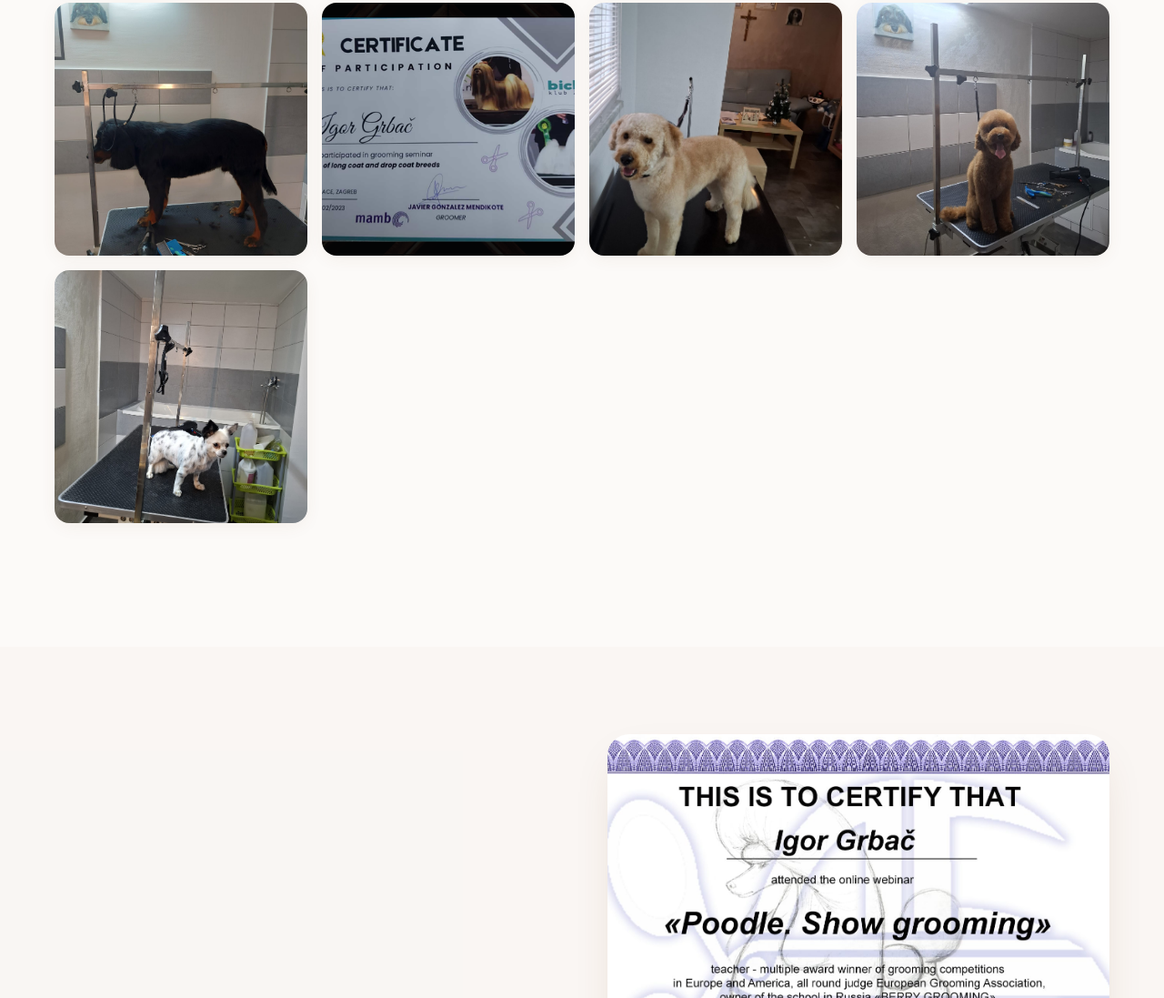
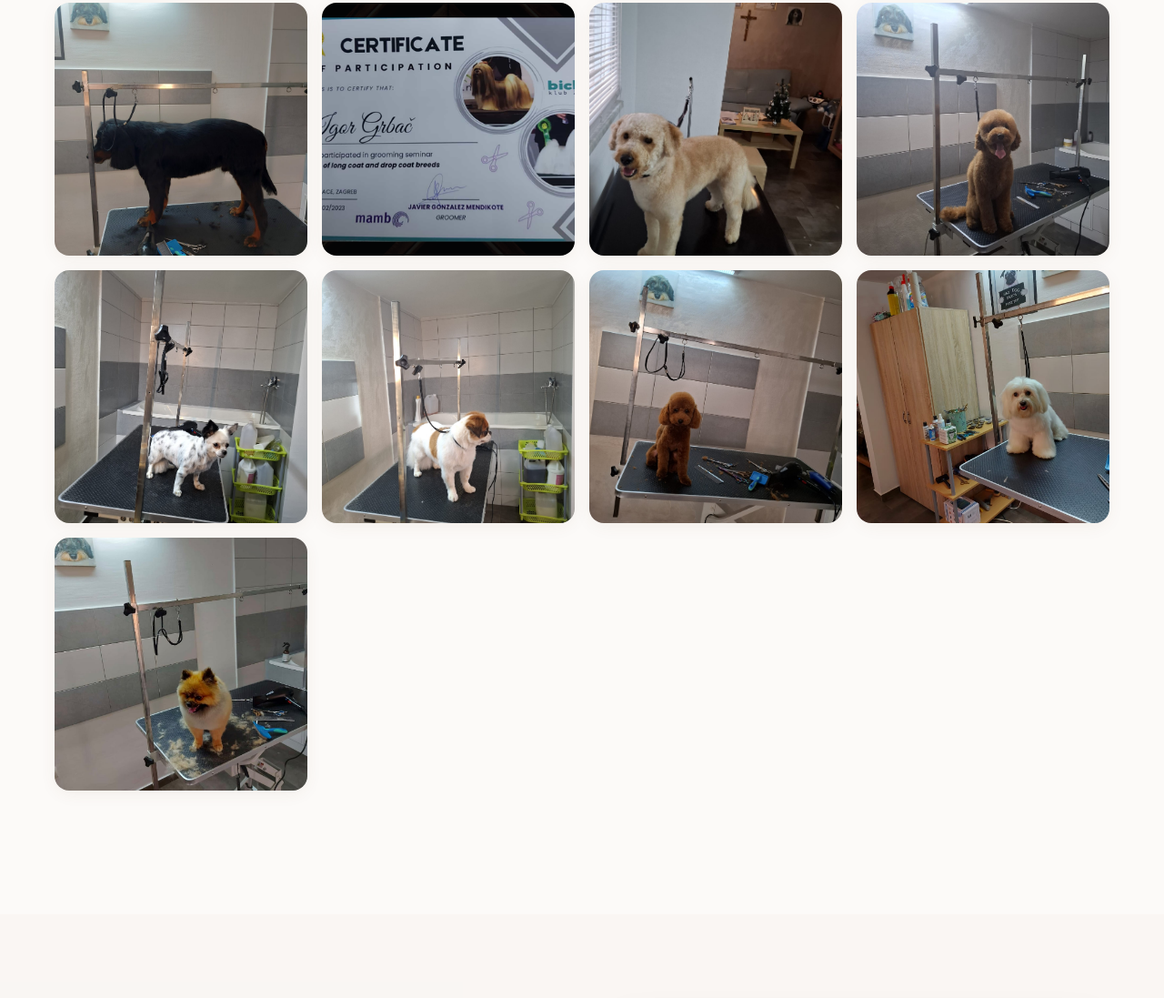
Before and after one commit to stipe04/medoSalonNovi, a plain HTML site: page index.html in a window 1280 px wide. Shown: the part 7558-8655 px from the top of the page at 91% size. Drawn offline with nearby package versions, Linux system fonts and the light colour scheme.

Commit message:
promjena

```diff
--- a/index.html
+++ b/index.html
@@ -364,6 +364,10 @@
 <button class="gal-item" data-src="./public-images/slika1000.jpg"><img src="./public-images/slika1000.jpg" alt="Galerija 43" width="400" height="400" loading="lazy" decoding="async" /></button>
 <button class="gal-item" data-src="./public-images/slika1001.jpg"><img src="./public-images/slika1001.jpg" alt="Galerija 44" width="400" height="400" loading="lazy" decoding="async" /></button>
 <button class="gal-item" data-src="./public-images/IMG-20260506-WA0008.jpg"><img src="./public-images/IMG-20260506-WA0008.jpg" alt="Galerija 45" width="400" height="400" loading="lazy" decoding="async" /></button>
+<button class="gal-item" data-src="./public-images/1000040666.jpg"><img src="./public-images/1000040666.jpg" alt="Galerija 46" width="400" height="400" loading="lazy" decoding="async" /></button>
+<button class="gal-item" data-src="./public-images/1000040669.jpg"><img src="./public-images/1000040669.jpg" alt="Galerija 47" width="400" height="400" loading="lazy" decoding="async" /></button>
+<button class="gal-item" data-src="./public-images/1000040663.jpg"><img src="./public-images/1000040663.jpg" alt="Galerija 48" width="400" height="400" loading="lazy" decoding="async" /></button>
+<button class="gal-item" data-src="./public-images/1000040660.jpg"><img src="./public-images/1000040660.jpg" alt="Galerija 49" width="400" height="400" loading="lazy" decoding="async" /></button>
       </div>
       <div class="cert-wrap">
         <img src="./public-images/certifikat.jpg" alt="Certifikat profesionalnog groomera" width="320" height="420" loading="lazy" decoding="async" hidden />
```
Also changed, not shown: public-images/1000040660.jpg (added), public-images/1000040663.jpg (added), public-images/1000040666.jpg (added), public-images/1000040669.jpg (added).
